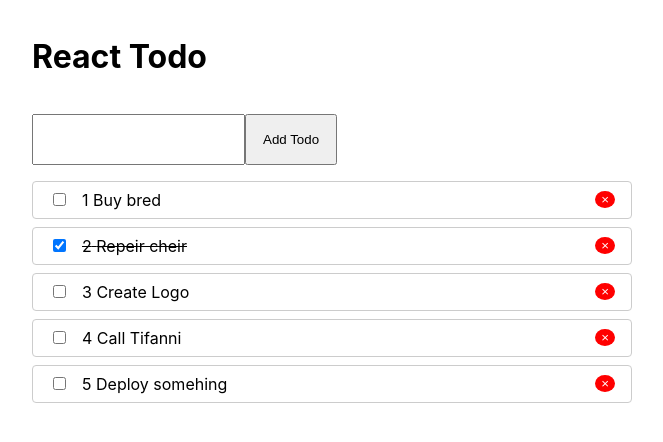
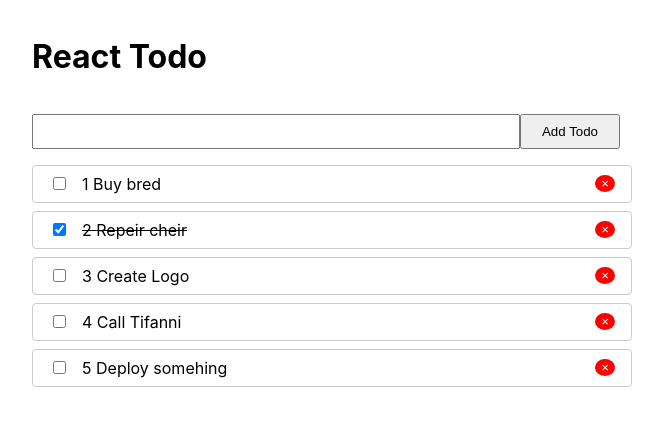
Before and after one commit to andrewzweb/react-youtube-minin, a React (Create React App) app: page / in a window 1280 px wide. Shown: the top 442 px of the page, without its empty margins (308-971 px from the left). Built offline with nearby package versions, Linux system fonts and the light colour scheme.

Commit message:
Change style AddTodo:input

```diff
--- a/src/Todo/AddTodo.js
+++ b/src/Todo/AddTodo.js
@@ -4,15 +4,16 @@ import PropTypes from 'prop-types'
 const styles = {
   form: {
 	padding: '1rem 0rem',
-	minWidth: '100%'
+	width: '100%',
+	margin: 'auto',
   },
   input: {
-	width: 'calc(100%-2rem)',
-	padding: '1rem',
+	padding: '0.5rem',
+	width: 'calc(100% - 1rem - 100px - 1rem)'
   },
   button: {
-	width: 'calc(100%-2rem)',
-	padding: '1rem',
+	width: '100px',
+	padding: '0.5rem',
   }
 }
 
```
Also changed, not shown: src/App.js (line endings or trailing spaces).
